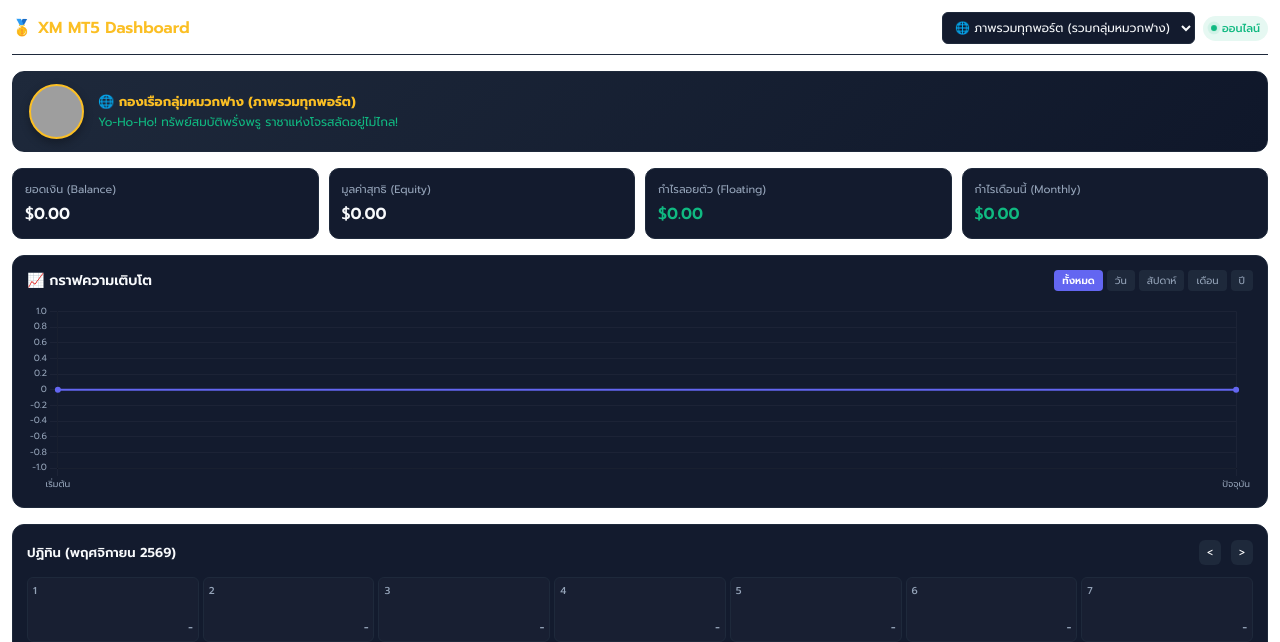
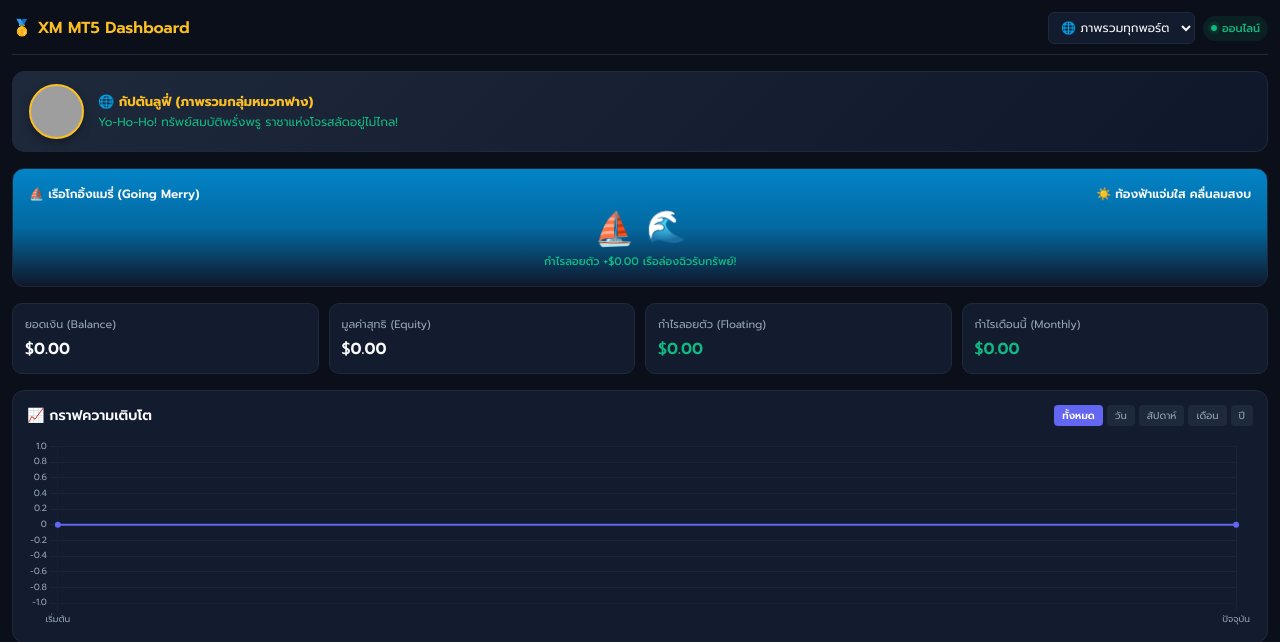
Before and after one commit to batbatzmaru-alt/mt5-gold-dashboard, a Flask app: page / in a window 1280 px wide. Shown: the top 642 px of the page. Run offline with Flask 3, Linux system fonts and the light colour scheme; data that the repository does not hold is empty; grey boxes are pictures that could not be loaded.

Commit message:
Update title and character references in index.html

```diff
--- a/templates/index.html
+++ b/templates/index.html
@@ -3,8 +3,7 @@
 <head>
     <meta charset="UTF-8">
     <meta name="viewport" content="width=device-width, initial-scale=1.0">
-    <title>XM MT5 Gold Trading Dashboard - One Piece Edition</title>
-    <!-- โหลดฟอนต์ Prompt รองรับภาษาไทย 100% -->
+    <title>XM MT5 Gold Dashboard - Going Merry Edition</title>
     <link href="https://fonts.googleapis.com/css2?family=Prompt:wght@300;400;500;600;700&display=swap" rel="stylesheet">
     <script src="https://cdn.jsdelivr.net/npm/chart.js"></script>
     <style>
@@ -20,7 +19,7 @@
         }
 
         * { box-sizing: border-box; margin: 0; padding: 0; font-family: 'Prompt', sans-serif; }
-        body { background-color: var--bg-color); color: var(--text-main); padding: 12px; position: relative; overflow-x: hidden; }
+        body { background-color: var(--bg-color); color: var(--text-main); padding: 12px; position: relative; overflow-x: hidden; }
 
         header {
             display: flex; justify-content: space-between; align-items: center;
@@ -73,10 +72,88 @@
             background-position: center;
             flex-shrink: 0;
             box-shadow: 0 4px 10px rgba(0,0,0,0.3);
+            background-color: #334155;
         }
         .character-info { flex-grow: 1; }
         .character-name { font-size: 13px; font-weight: 700; color: #fbbf24; display: flex; align-items: center; gap: 6px; }
         .character-dialog { font-size: 12px; color: var(--text-main); margin-top: 2px; }
+
+        /* --- Going Merry Sea Weather Card --- */
+        .merry-sea-card {
+            border-radius: 12px;
+            padding: 16px;
+            margin-bottom: 16px;
+            position: relative;
+            overflow: hidden;
+            border: 1px solid var(--border-color);
+            transition: background 0.5s ease;
+            min-height: 110px;
+            display: flex;
+            flex-direction: column;
+            justify-content: space-between;
+        }
+        /* สภาพอากาศ: ท้องฟ้าแจ่มใส (กำไร) */
+        .merry-sea-card.sunny {
+            background: linear-gradient(to bottom, #0284c7, #0369a1, #0f172a);
+        }
+        /* สภาพอากาศ: พายุเข้า (ขาดทุน) */
+        .merry-sea-card.stormy {
+            background: linear-gradient(to bottom, #1e293b, #0f172a, #450a0a);
+            animation: shakeCard 0.5s infinite;
+        }
+        @keyframes shakeCard {
+            0% { transform: translate(0, 0); }
+            25% { transform: translate(-1px, 1px); }
+            50% { transform: translate(1px, -1px); }
+            75% { transform: translate(-1px, -1px); }
+            100% { transform: translate(0, 0); }
+        }
+
+        .merry-header {
+            display: flex;
+            justify-content: space-between;
+            align-items: center;
+            font-size: 12px;
+            font-weight: 600;
+            z-index: 2;
+        }
+
+        .ship-stage {
+            display: flex;
+            justify-content: center;
+            align-items: center;
+            height: 50px;
+            position: relative;
+            z-index: 2;
+        }
+
+        /* เรือโกอิ้งแมรี่และการเคลื่อนไหว */
+        .merry-ship {
+            font-size: 32px;
+            transition: transform 0.3s ease;
+        }
+        .merry-sea-card.sunny .merry-ship {
+            animation: sailCalm 3s ease-in-out infinite alternate;
+        }
+        .merry-sea-card.stormy .merry-ship {
+            animation: sailStorm 0.4s ease-in-out infinite alternate;
+        }
+
+        @keyframes sailCalm {
+            0% { transform: translateY(0px) rotate(-3deg); }
+            100% { transform: translateY(-6px) rotate(3deg); }
+        }
+        @keyframes sailStorm {
+            0% { transform: translateY(4px) rotate(-12deg) scale(0.95); }
+            100% { transform: translateY(-4px) rotate(12deg) scale(1.05); }
+        }
+
+        .weather-desc {
+            text-align: center;
+            font-size: 11px;
+            z-index: 2;
+            font-weight: 500;
+        }
 
         /* --- Floating Profit Animation --- */
         .floating-profit {
@@ -166,7 +243,7 @@
         </div>
         <div class="header-controls">
             <select id="account-select" class="account-selector" onchange="switchAccount(this.value)">
-                <option value="combined">🌐 ภาพรวมทุกพอร์ต (รวมทีมกลุ่มหมวกฟาง)</option>
+                <option value="combined">🌐 ภาพรวมทุกพอร์ต</option>
             </select>
             <div class="status-badge">
                 <div class="pulse"></div>
@@ -177,13 +254,24 @@
 
     <!-- One Piece Character Status Bar -->
     <div class="character-card" id="character-card">
-        <div class="character-avatar" id="char-avatar" style="background-image: url('https://i.pinimg.com/736x/d0/0d/16/d00d1604a11aa3cb6fb02568019e0728.jpg');"></div>
+        <div class="character-avatar" id="char-avatar" style="background-image: url('https://upload.wikimedia.org/wikipedia/en/3/3b/Monkey_D_Luffy.png');"></div>
         <div class="character-info">
-            <div class="character-name" id="char-name">🏴‍☠️ กัปตัน ลูฟี่ (พอร์ตหลัก)</div>
+            <div class="character-name" id="char-name">🏴‍☠️ กัปตัน ลูฟี่</div>
             <div class="character-dialog" id="char-dialog">"เนื้อย่างชิ้นโตอยู่แค่เอื้อม! ลุยกันเลย!"</div>
         </div>
-        <!-- จุดกำเนิดเอฟเฟกต์ตัวเลขลอย -->
         <div id="float-origin" style="position: absolute; right: 40px; bottom: 20px;"></div>
+    </div>
+
+    <!-- โซนเรือโกอิ้งแมรี่และสภาพอากาศ (ตามกำไรลอยตัว) -->
+    <div class="merry-sea-card sunny" id="merry-card">
+        <div class="merry-header">
+            <span>⛵ เรือโกอิ้งแมรี่ (Going Merry)</span>
+            <span id="merry-status-text">ท้องฟ้าแจ่มใส คลื่นลมสงบ</span>
+        </div>
+        <div class="ship-stage">
+            <div class="merry-ship" id="merry-ship-icon">⛵</div>
+        </div>
+        <div class="weather-desc" id="merry-weather-desc">สถานะพอร์ตปกติ ล่องเรือรับลมสบาย ๆ</div>
     </div>
 
     <div class="stats-grid">
@@ -276,35 +364,16 @@
         let selectedDateFilter = null;
         let currentRange = 'all';
         let growthChart = null;
-        let lastKnownProfit = null; // สำหรับตรวจจับว่ามีกำไร/ขาดทุนใหม่เพื่อแสดงเอฟเฟกต์ลอย
+        let lastKnownProfit = null;
 
         const monthNames = ["มกราคม", "กุมภาพันธ์", "มีนาคม", "เมษายน", "พฤษภาคม", "มิถุนายน", "กรกฎาคม", "สิงหาคม", "กันยายน", "ตุลาคม", "พฤศจิกายน", "ธันวาคม"];
 
-        // ฐานข้อมูลคาแรกเตอร์ One Piece จับคู่กับหมายเลขพอร์ต (Account ID)
         const characters = {
             "combined": {
-                name: "🌐 กองเรือกลุ่มหมวกฟาง (ภาพรวมทุกพอร์ต)",
-                avatar: "https://i.pinimg.com/736x/d0/0d/16/d00d1604a11aa3cb6fb02568019e0728.jpg",
+                name: "🌐 กัปตันลูฟี่ (ภาพรวมกลุ่มหมวกฟาง)",
+                avatar: "https://upload.wikimedia.org/wikipedia/en/3/3b/Monkey_D_Luffy.png",
                 happyDialog: "Yo-Ho-Ho! ทรัพย์สมบัติพรั่งพรู ราชาแห่งโจรสลัดอยู่ไม่ไกล!",
-                sadDialog: "ชิบหายแล้ว! เรือกำลังจะล่ม ประคองพอร์ตไว้พี่น้อง!"
-            },
-            "default": {
-                name: "🍖 กัปตัน มังกี้ ดี. ลูฟี่",
-                avatar: "https://i.pinimg.com/736x/d0/0d/16/d00d1604a11aa3cb6fb02568019e0728.jpg",
-                happyDialog: "เยส! ได้กำไรมาซื้อเนื้อย่างกินเพียบเลยเว้ย ฮ่า ๆ ๆ!",
-                sadDialog: "งึ่ม... ขาดทุนเหรอเนี่ย หิวเนื้อจนไม่มีแรงสู้แล้ว!"
-            },
-            "zoro": {
-                name: "⚔️ นักดาบ โรโรโนอา โซโร",
-                avatar: "https://i.pinimg.com/736x/82/3d/82/823d82f703e33ea2cf2b740510008f57.jpg",
-                happyDialog: "วิชาสามดาบ... ฟันกำไรเข้าเป้าอย่างไร้รอยขีดข่วน!",
-                sadDialog: "เส้นทางกราฟมันหลงทิศอีกแล้วเรอะ... ช่างน่าหงุดหงิดจริง"
-            },
-            "nami": {
-                name: "🍊 ต้นเรือ นามิ (ส้ม & เงินตรา)",
-                avatar: "https://i.pinimg.com/736x/c6/35/bc/c635bc235ee20f0119ec80adfbc333c5.jpg",
-                happyDialog: "ฮ่า ๆ ๆ! เบรีเข้ากระเป๋าเต็ม ๆ ดอกเบี้ยสวยงามมาก!",
-                sadDialog: "ใครทำพอร์ตฉันเสียหายยะ! เดี๋ยวแม่เอาคืนเป็นหนี้ดอกเบี้ยร้อยละ 300!"
+                sadDialog: "พายุเข้าแล้วพี่น้อง! ช่วยกันกางใบเรือด่วน!"
             }
         };
 
@@ -326,7 +395,7 @@
         function updateAccountDropdown(accounts) {
             const select = document.getElementById('account-select');
             let currentVal = select.value;
-            let html = `<option value="combined">🌐 ภาพรวมทุกพอร์ต (รวมกลุ่มหมวกฟาง)</option>`;
+            let html = `<option value="combined">🌐 ภาพรวมทุกพอร์ต</option>`;
             for (let accId in accounts) {
                 html += `<option value="${accId}">พอร์ต: ${accId}</option>`;
             }
@@ -378,20 +447,16 @@
             floatingEl.innerText = `$${floatingVal.toLocaleString(undefined, {minimumFractionDigits: 2})}`;
             floatingEl.className = `value ${floatingVal >= 0 ? 'profit-pos' : 'profit-neg'}`;
 
-            // อัปเดตคาแรกเตอร์ One Piece ตามพอร์ตและผลกำไร
-            updateCharacterUI(floatingVal, targetData.deals || []);
+            // อัปเดตคาแรกเตอร์และสภาพอากาศเรือโกอิ้งแมรี่ตามกำไรลอยตัว (Floating)
+            updateCharacterAndMerry(floatingVal, targetData.deals || []);
 
             buildCalendar(targetData.deals || []);
             buildRecentTrades(targetData.deals || []);
             buildChart(targetData.deals || [], targetData.balance);
         }
 
-        // ฟังก์ชันอัปเดตหน้าตาตัวละคร คำพูด และสร้างเอฟเฟกต์ตัวเลขลอย
-        function updateCharacterUI(floatingVal, deals) {
-            let charKey = (selectedAccount === 'combined') ? 'combined' : (selectedAccount === '20290909' ? 'zoro' : 'default');
-            let char = characters[charKey] || characters['default'];
-
-            document.getElementById('char-avatar').style.backgroundImage = `url('${char.avatar}')`;
+        function updateCharacterAndMerry(floatingVal, deals) {
+            let char = characters['combined'];
             document.getElementById('char-name').innerText = char.name;
 
             let dialogEl = document.getElementById('char-dialog');
@@ -399,7 +464,26 @@
             dialogEl.innerText = isProfit ? char.happyDialog : char.sadDialog;
             dialogEl.style.color = isProfit ? 'var(--profit-color)' : 'var(--loss-color)';
 
-            // ตรวจสอบดีลล่าสุดเพื่อทำเอฟเฟกต์ตัวเลขลอยพุ่งไปทางกราฟ
+            // ควบคุมสภาพอากาศเรือโกอิ้งแมรี่ตามกำไรลอยตัว
+            let merryCard = document.getElementById('merry-card');
+            let merryStatusText = document.getElementById('merry-status-text');
+            let merryShipIcon = document.getElementById('merry-ship-icon');
+            let merryWeatherDesc = document.getElementById('merry-weather-desc');
+
+            if (floatingVal >= 0) {
+                merryCard.className = "merry-sea-card sunny";
+                merryStatusText.innerText = "☀️ ท้องฟ้าแจ่มใส คลื่นลมสงบ";
+                merryShipIcon.innerText = "⛵ 🌊";
+                merryWeatherDesc.innerText = `กำไรลอยตัว +$${floatingVal.toFixed(2)} เรือล่องฉิวรับทรัพย์!`;
+                merryWeatherDesc.style.color = "var(--profit-color)";
+            } else {
+                merryCard.className = "merry-sea-card stormy";
+                merryStatusText.innerText = "⛈️ พายุเข้า! คลื่นลมรุนแรง";
+                merryShipIcon.innerText = "⛵ 🌀";
+                merryWeatherDesc.innerText = `ขาดทุนลอยตัว -$${Math.abs(floatingVal).toFixed(2)} เรือกำลังฝ่ามรสุม!`;
+                merryWeatherDesc.style.color = "var(--loss-color)";
+            }
+
             if (deals && deals.length > 0) {
                 let latestDeal = [...deals].sort((a,b) => b.time - a.time)[0];
                 if (lastKnownProfit !== latestDeal.ticket) {
@@ -409,7 +493,6 @@
             }
         }
 
-        // สร้าง Element ตัวเลขเด้งลอยขึ้นไป
         function showFloatingProfit(amount) {
             let origin = document.getElementById('float-origin');
             let floatEl = document.createElement('div');
```
